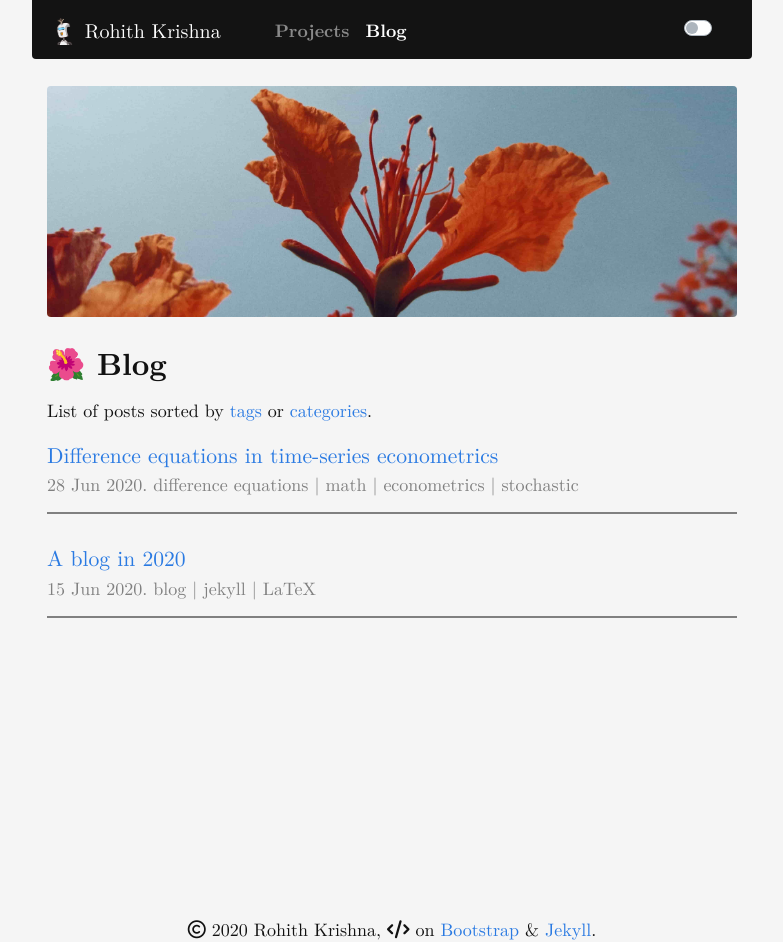
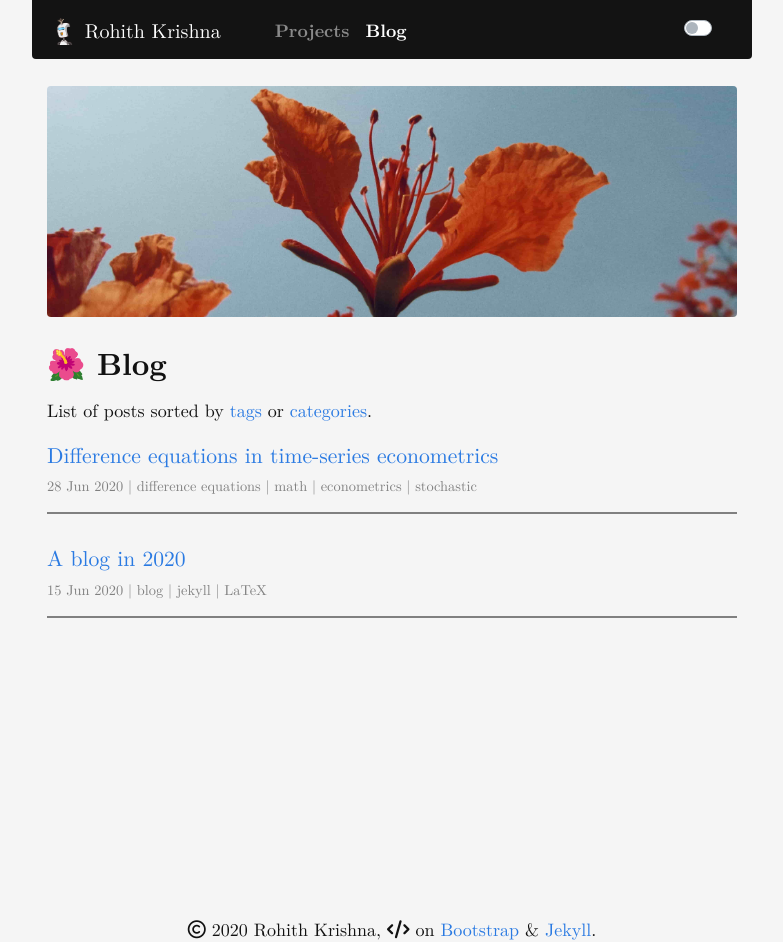
Before and after one commit to rohithmay/rohithmay.github.io, a Jekyll site: the page built from blog/index.html, in a window 1280 px wide. Shown: the whole page, without its empty margins (248-1031 px from the left). Built offline with Jekyll 4.4.1, drawn with Linux system fonts in a browser that asks for light colours; nearby versions of some CDN libraries; a style sheet for code colours, icons or effects is not loaded.

Commit message:
Update index.html

```diff
--- a/blog/index.html
+++ b/blog/index.html
@@ -30,7 +30,7 @@ permalink: /blog
             <div>
 
             <big><b><a href="{{ post.url }}">{{ post.title }}</a></b></big><br/>
-              <p style="color:grey;">    {{ post.date | date_to_string }}. {{post.tags | join:' | '}} </p>
+              <p style="color:grey;">  <small>  {{ post.date | date_to_string }}  |  {{post.tags | join:' | '}} </small></p>
                     <hr  style="height:2px;border-width:0;color:gray;background-color:gray" /><br>
 
                 <!-- {% for tag in post.tags %}
```
